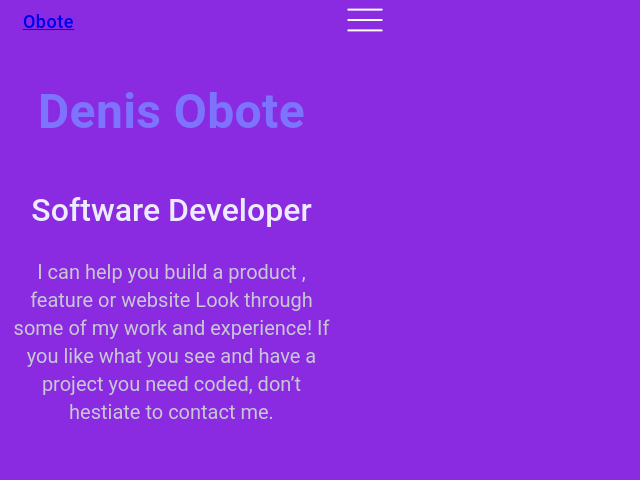
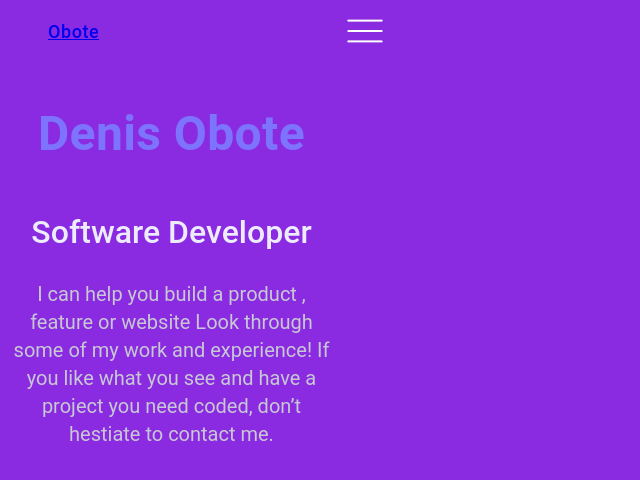
Before and after one commit to Obote/portfolio-obote, a website: page index.html in a window 1280 px wide. Shown: the whole page, without its empty margins (0-640 px from the left). Drawn offline with Linux system fonts and the light colour scheme; a web font is replaced by a local one.

Commit message:
Add a logo holder

```diff
--- a/index.html
+++ b/index.html
@@ -9,7 +9,7 @@
 </head>
 <body>
     <header class="profile-menu">
-        <a href="#">Obote</a>
+        <dir><a href="#">Obote</a></dir>
         <nav class="nav-menu"><img src="./assests/menu-icon.png" alt="menu icon"></nav>
     </header>
     <main>
```
